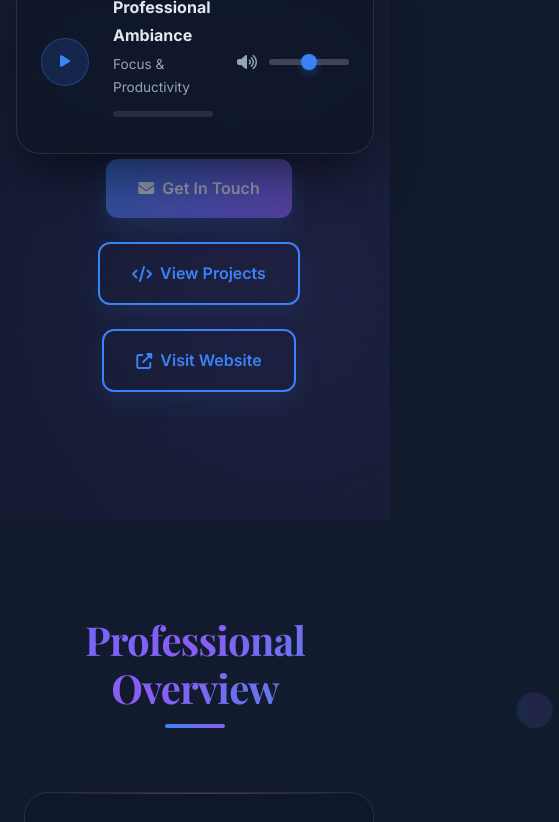
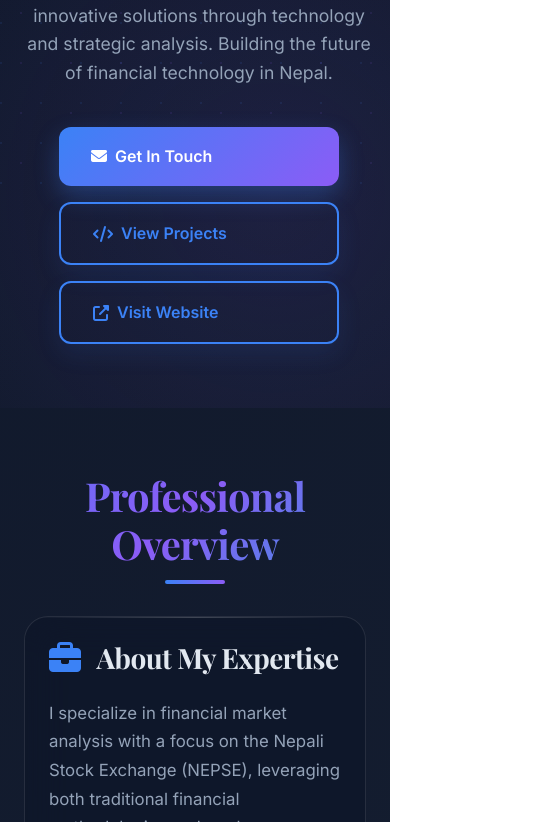
Before and after one commit to kunjanbhattarai/webpages, a plain HTML site: page index.html in a window 390 px wide. Shown: the part 658-1480 px from the top of the page, 559 px wide, since content can reach past the window. Drawn offline with nearby package versions, Linux system fonts and the light colour scheme.

Commit message:
Add files via upload

```diff
--- a/index.html
+++ b/index.html
@@ -32,7 +32,7 @@
             --bg-secondary: #1e293b;
             --bg-tertiary: #334155;
             --border-color: rgba(255, 255, 255, 0.1);
-            --glass-bg: rgba(15, 23, 42, 0.8);
+            --glass-bg: rgba(15, 23, 42, 0.85);
             --shadow-lg: 0 25px 50px -12px rgba(0, 0, 0, 0.6);
             --shadow-xl: 0 35px 60px -12px rgba(0, 0, 0, 0.7);
         }
@@ -47,28 +47,53 @@
             position: relative;
         }
 
-        /* Floating Particles */
-        .particles {
-            position: absolute;
+        /* Dots Background Pattern */
+        body::before {
+            content: '';
+            position: fixed;
             top: 0;
             left: 0;
             width: 100%;
             height: 100%;
-            z-index: -1;
+            background-image:
+                radial-gradient(circle at 1px 1px, rgba(59, 130, 246, 0.1) 1px, transparent 0),
+                radial-gradient(circle at 1px 1px, rgba(139, 92, 246, 0.1) 1px, transparent 0);
+            background-size: 40px 40px, 50px 50px;
+            background-position: 0 0, 20px 20px;
+            z-index: -2;
             pointer-events: none;
         }
 
-        .particle {
-            position: absolute;
+        /* Floating Music Button */
+        .floating-music-btn {
+            position: fixed;
+            top: 1.5rem;
+            right: 1.5rem;
+            z-index: 1001;
+            width: 3.5rem;
+            height: 3.5rem;
             border-radius: 50%;
-            background: linear-gradient(135deg, var(--primary-color), var(--secondary-color), var(--accent-color));
-            opacity: 0.1;
-            animation: float 15s infinite linear;
-        }
-
-        @keyframes float {
-            0% { transform: translate(0, 0) rotate(0deg); }
-            100% { transform: translate(100vw, 100vh) rotate(360deg); }
+            background: rgba(59, 130, 246, 0.2);
+            backdrop-filter: blur(10px);
+            border: 1px solid rgba(59, 130, 246, 0.3);
+            display: flex;
+            align-items: center;
+            justify-content: center;
+            color: var(--primary-color);
+            cursor: pointer;
+            transition: all 0.3s ease;
+            box-shadow: 0 10px 20px rgba(0, 0, 0, 0.3);
+            animation: pulse 2s infinite;
+        }
+
+        .floating-music-btn:hover {
+            background: rgba(59, 130, 246, 0.3);
+            transform: scale(1.1);
+            box-shadow: 0 15px 25px rgba(59, 130, 246, 0.3);
+        }
+
+        .floating-music-btn i {
+            font-size: 1.4rem;
         }
 
         /* Typography */
@@ -95,6 +120,12 @@
         @keyframes gradientShift {
             0%, 100% { background-position: 0% 50%; }
             50% { background-position: 100% 50%; }
+        }
+
+        @keyframes pulse {
+            0% { box-shadow: 0 0 0 0 rgba(59, 130, 246, 0.4); }
+            70% { box-shadow: 0 0 0 15px rgba(59, 130, 246, 0); }
+            100% { box-shadow: 0 0 0 0 rgba(59, 130, 246, 0); }
         }
 
         /* Enhanced Header */
@@ -377,18 +408,11 @@
             background: linear-gradient(135deg, var(--primary-color), var(--secondary-color));
             color: white;
             box-shadow: 0 10px 25px rgba(59, 130, 246, 0.3);
-            animation: pulse 2s infinite;
         }
 
         .btn-primary:hover {
             transform: translateY(-3px);
             box-shadow: 0 15px 35px rgba(59, 130, 246, 0.4);
-        }
-
-        @keyframes pulse {
-            0% { box-shadow: 0 0 0 0 rgba(59, 130, 246, 0.4); }
-            70% { box-shadow: 0 0 0 15px rgba(59, 130, 246, 0); }
-            100% { box-shadow: 0 0 0 0 rgba(59, 130, 246, 0); }
         }
 
         .btn-outline {
@@ -721,92 +745,6 @@
             box-shadow: 0 10px 20px rgba(59, 130, 246, 0.3);
         }
 
-        /* Enhanced Music Player */
-        .music-player {
-            position: fixed;
-            bottom: 2rem;
-            right: 2rem;
-            background: rgba(15, 23, 42, 0.95);
-            backdrop-filter: blur(20px);
-            border: 1px solid var(--border-color);
-            border-radius: 1.5rem;
-            padding: 1.5rem;
-            display: flex;
-            align-items: center;
-            gap: 1.5rem;
-            z-index: 100;
-            opacity: 0;
-            transform: translateY(20px);
-            transition: all 0.5s ease;
-            width: 350px;
-            box-shadow: var(--shadow-lg);
-        }
-
-        .music-player.visible {
-            opacity: 1;
-            transform: translateY(0);
-        }
-
-        .track-info {
-            flex: 1;
-        }
-
-        .track-title {
-            font-weight: 700;
-            font-size: 1rem;
-            color: var(--text-primary);
-            margin-bottom: 0.25rem;
-        }
-
-        .track-artist {
-            color: var(--text-secondary);
-            font-size: 0.85rem;
-        }
-
-        .progress-container {
-            width: 100%;
-            height: 6px;
-            background: rgba(255, 255, 255, 0.1);
-            border-radius: 3px;
-            margin: 0.75rem 0;
-            overflow: hidden;
-            cursor: pointer;
-        }
-
-        .progress-bar {
-            height: 100%;
-            background: linear-gradient(90deg, var(--primary-color), var(--secondary-color));
-            width: 0%;
-            transition: width 0.1s linear;
-            border-radius: 3px;
-        }
-
-        .volume-control {
-            display: flex;
-            align-items: center;
-            gap: 0.75rem;
-        }
-
-        .volume-slider {
-            width: 80px;
-            height: 6px;
-            background: rgba(255, 255, 255, 0.2);
-            border-radius: 3px;
-            outline: none;
-            -webkit-appearance: none;
-            cursor: pointer;
-        }
-
-        .volume-slider::-webkit-slider-thumb {
-            -webkit-appearance: none;
-            width: 16px;
-            height: 16px;
-            border-radius: 50%;
-            background: var(--primary-color);
-            cursor: pointer;
-            box-shadow: 0 4px 8px rgba(59, 130, 246, 0.3);
-        }
-
         /* Enhanced Footer */
         footer {
             background: linear-gradient(135deg, rgba(10, 15, 35, 0.9), rgba(15, 23, 42, 0.9));
@@ -877,12 +815,6 @@
                 font-size: 2.5rem;
             }
 
-            .music-player {
-                width: calc(100% - 2rem);
-                left: 1rem;
-                right: 1rem;
-            }
-
             .experience-header {
                 flex-direction: column;
                 align-items: flex-start;
@@ -905,6 +837,14 @@
 
             .hero-buttons {
                 justify-content: center;
+                flex-direction: column;
+                gap: 1rem;
+            }
+
+            .hero-buttons .btn {
+                width: 100%;
+                max-width: 280px;
+                margin: 0 auto;
             }
 
             .container {
@@ -912,12 +852,51 @@
             }
 
             .glass-card {
-                padding: 2rem;
+                padding: 1.5rem;
             }
 
             .scroll-top {
                 right: 1rem;
                 bottom: 5rem;
+                width: 3rem;
+                height: 3rem;
+            }
+
+            .floating-music-btn {
+                top: 1rem;
+                right: 1rem;
+                width: 3rem;
+                height: 3rem;
+            }
+
+            .hero {
+                padding-top: 8rem;
+                padding-bottom: 4rem;
+                min-height: auto;
+            }
+
+            section {
+                padding: 4rem 0;
+            }
+
+            .section-title {
+                margin-bottom: 3rem;
+            }
+
+            .grid-2, .grid-3 {
+                grid-template-columns: 1fr;
+            }
+
+            .project-card {
+                margin-bottom: 1.5rem;
+            }
+
+            .header-container {
+                padding: 0 1rem;
+            }
+
+            .logo {
+                font-size: 1.5rem;
             }
         }
 
@@ -1022,8 +1001,10 @@
     </style>
 </head>
 <body>
-    <!-- Floating Particles -->
-    <div class="particles"></div>
+    <!-- Floating Music Button -->
+    <div class="floating-music-btn" id="floatingMusicBtn">
+        <i class="fas fa-play" id="playIcon"></i>
+    </div>
 
     <!-- Header -->
     <header id="header">
@@ -1039,10 +1020,6 @@
                     <a href="#contact">Contact</a>
                 </nav>
                 <div class="header-buttons">
-                    <button class="btn-icon" id="musicToggle" title="Toggle Music">
-                        <i class="fas fa-play" id="playIcon"></i>
-                        <i class="fas fa-pause" id="pauseIcon" style="display: none;"></i>
-                    </button>
                     <button class="btn-icon" id="profileToggle" title="View Profile">
                         <i class="fas fa-user"></i>
                     </button>
@@ -1090,7 +1067,7 @@
         <div class="container">
             <div class="hero-content">
                 <div class="hero-image">
-                    <img src="photo.jpeg" alt="photo.jpeg">
+                    <img src="https://images.unsplash.com/photo-1560250097-0b93528c311a?ixlib=rb-4.0.3&auto=format&fit=crop&w=400&h=400&q=80" alt="Kunjan Bhattarai">
                 </div>
                 <div class="hero-text">
                     <h1 class="hero-title">
@@ -1499,27 +1476,6 @@
         </div>
     </footer>
 
-    <!-- Music Player -->
-    <div class="music-player" id="musicPlayer">
-        <button class="btn-icon" id="playPauseBtn" style="width: 3rem; height: 3rem;">
-            <i class="fas fa-play" id="playIconPlayer"></i>
-            <i class="fas fa-pause" id="pauseIconPlayer" style="display: none;"></i>
-        </button>
-
-        <div class="track-info">
-            <div class="track-title">Professional Ambiance</div>
-            <div class="track-artist">Focus & Productivity</div>
-            <div class="progress-container">
-                <div class="progress-bar" id="progressBar"></div>
-            </div>
-        </div>
-
-        <div class="volume-control">
-            <i class="fas fa-volume-up" style="color: var(--text-secondary); font-size: 1rem;"></i>
-            <input type="range" min="0" max="1" step="0.01" value="0.5" class="volume-slider" id="volumeSlider">
-        </div>
-    </div>
-
     <!-- Scroll to Top Button -->
     <div class="scroll-top" id="scrollToTop">
         <i class="fas fa-arrow-up"></i>
@@ -1527,60 +1483,25 @@
 
     <!-- Audio Element -->
     <audio id="backgroundAudio" loop>
-        <source src="song.mp3" type="audio/mpeg">
+        <source src="https://assets.codepen.io/1468070/ambient-background.mp3" type="audio/mpeg">
         Your browser does not support the audio element.
     </audio>
 
     <script>
         // Variables
         let isPlaying = false;
-        let progress = 0;
-        let progressInterval;
 
         // DOM Elements
         const mobileMenuToggle = document.getElementById('mobileMenuToggle');
         const mobileMenu = document.getElementById('mobileMenu');
         const profileToggle = document.getElementById('profileToggle');
         const profileModal = document.getElementById('profileModal');
-        const musicToggle = document.getElementById('musicToggle');
+        const floatingMusicBtn = document.getElementById('floatingMusicBtn');
         const playIcon = document.getElementById('playIcon');
-        const pauseIcon = document.getElementById('pauseIcon');
-        const musicPlayer = document.getElementById('musicPlayer');
-        const playPauseBtn = document.getElementById('playPauseBtn');
-        const playIconPlayer = document.getElementById('playIconPlayer');
-        const pauseIconPlayer = document.getElementById('pauseIconPlayer');
-        const progressBar = document.getElementById('progressBar');
-        const volumeSlider = document.getElementById('volumeSlider');
         const contactForm = document.getElementById('contactForm');
         const backgroundAudio = document.getElementById('backgroundAudio');
         const header = document.getElementById('header');
         const scrollToTopBtn = document.getElementById('scrollToTop');
-        const particlesContainer = document.querySelector('.particles');
-
-        // Create floating particles
-        function createParticles() {
-            const particleCount = 20;
-
-            for (let i = 0; i < particleCount; i++) {
-                const particle = document.createElement('div');
-                particle.classList.add('particle');
-
-                // Random size and position
-                const size = Math.random() * 40 + 10;
-                const posX = Math.random() * 100;
-                const posY = Math.random() * 100;
-                const delay = Math.random() * 15;
-
-                particle.style.width = `${size}px`;
-                particle.style.height = `${size}px`;
-                particle.style.left = `${posX}%`;
-                particle.style.top = `${posY}%`;
-                particle.style.animationDelay = `${delay}s`;
-                particle.style.opacity = Math.random() * 0.1 + 0.05;
-
-                particlesContainer.appendChild(particle);
-            }
-        }
 
         // Set initial volume
         backgroundAudio.volume = 0.5;
@@ -1641,67 +1562,22 @@
         // Music Player Functions
         function toggleMusic() {
             if (!isPlaying) {
-                startMusic();
+                // Start playing
+                isPlaying = true;
+                backgroundAudio.play().catch(e => console.log('Audio play failed:', e));
+                playIcon.classList.remove('fa-play');
+                playIcon.classList.add('fa-pause');
             } else {
-                stopMusic();
-            }
-        }
-
-        function startMusic() {
-            isPlaying = true;
-            playIcon.style.display = 'none';
-            pauseIcon.style.display = 'inline';
-            playIconPlayer.style.display = 'none';
-            pauseIconPlayer.style.display = 'inline';
-            musicPlayer.classList.add('visible');
-
-            // Play the actual audio
-            backgroundAudio.play().catch(e => console.log('Audio play failed:', e));
-
-            // Start progress animation based on actual audio
-            progressInterval = setInterval(() => {
-                if (backgroundAudio.duration) {
-                    progress = (backgroundAudio.currentTime / backgroundAudio.duration) * 100;
-                    progressBar.style.width = progress + '%';
-                }
-            }, 100);
-        }
-
-        function stopMusic() {
-            isPlaying = false;
-            playIcon.style.display = 'inline';
-            pauseIcon.style.display = 'none';
-            playIconPlayer.style.display = 'inline';
-            pauseIconPlayer.style.display = 'none';
-
-            // Pause the actual audio
-            backgroundAudio.pause();
-
-            // Stop progress animation
-            if (progressInterval) {
-                clearInterval(progressInterval);
+                // Pause
+                isPlaying = false;
+                backgroundAudio.pause();
+                playIcon.classList.remove('fa-pause');
+                playIcon.classList.add('fa-play');
             }
         }
 
         // Music Player Event Listeners
-        musicToggle.addEventListener('click', toggleMusic);
-        playPauseBtn.addEventListener('click', toggleMusic);
-
-        // Volume Control
-        volumeSlider.addEventListener('input', (e) => {
-            const volume = parseFloat(e.target.value);
-            backgroundAudio.volume = volume;
-        });
-
-        // Progress bar click to seek
-        document.querySelector('.progress-container').addEventListener('click', (e) => {
-            if (backgroundAudio.duration) {
-                const rect = e.currentTarget.getBoundingClientRect();
-                const clickX = e.clientX - rect.left;
-                const percentage = clickX / rect.width;
-                backgroundAudio.currentTime = percentage * backgroundAudio.duration;
-            }
-        });
+        floatingMusicBtn.addEventListener('click', toggleMusic);
 
         // Contact Form
         contactForm.addEventListener('submit', (e) => {
@@ -1741,33 +1617,11 @@
             });
         });
 
-        // Show music player after page load
-        window.addEventListener('load', () => {
-            setTimeout(() => {
-                musicPlayer.classList.add('visible');
-            }, 2000);
-
-            // Create particles
-            createParticles();
-        });
-
         // Hide mobile menu when clicking outside
         document.addEventListener('click', (e) => {
             if (!mobileMenu.contains(e.target) && !mobileMenuToggle.contains(e.target)) {
                 mobileMenu.style.display = 'none';
             }
-        });
-
-        // Audio event listeners for better progress tracking
-        backgroundAudio.addEventListener('ended', () => {
-            // Audio ended, reset progress
-            progress = 0;
-            progressBar.style.width = '0%';
-        });
-
-        backgroundAudio.addEventListener('loadedmetadata', () => {
-            // Audio metadata loaded, can now get duration
-            console.log('Audio duration:', backgroundAudio.duration);
         });
 
         // Loading animation for images
```
